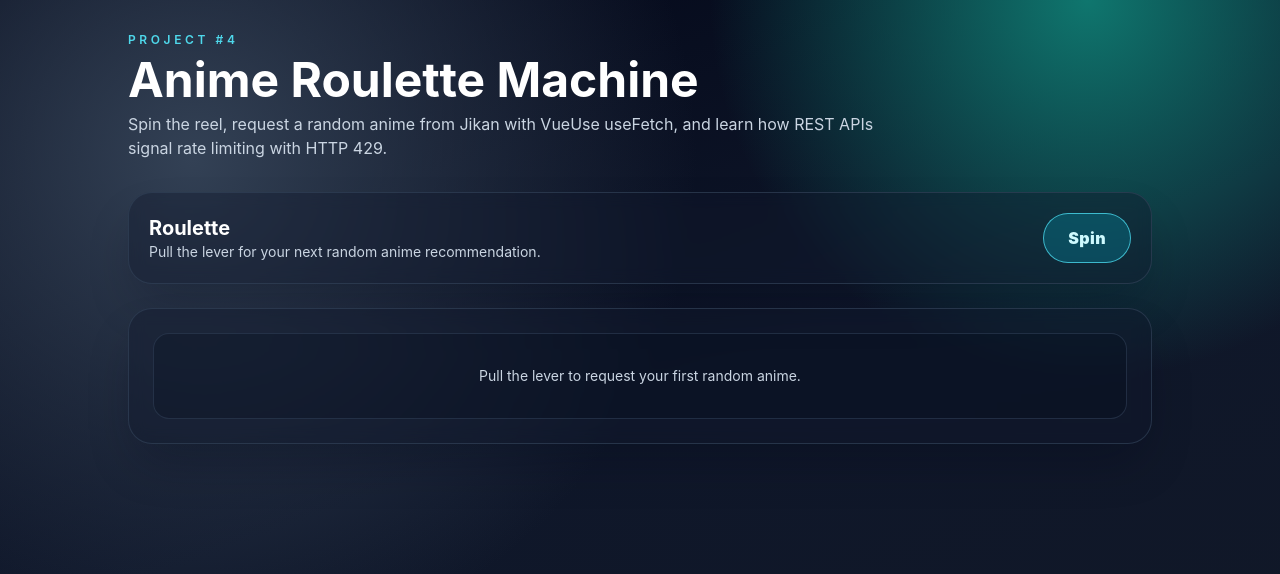
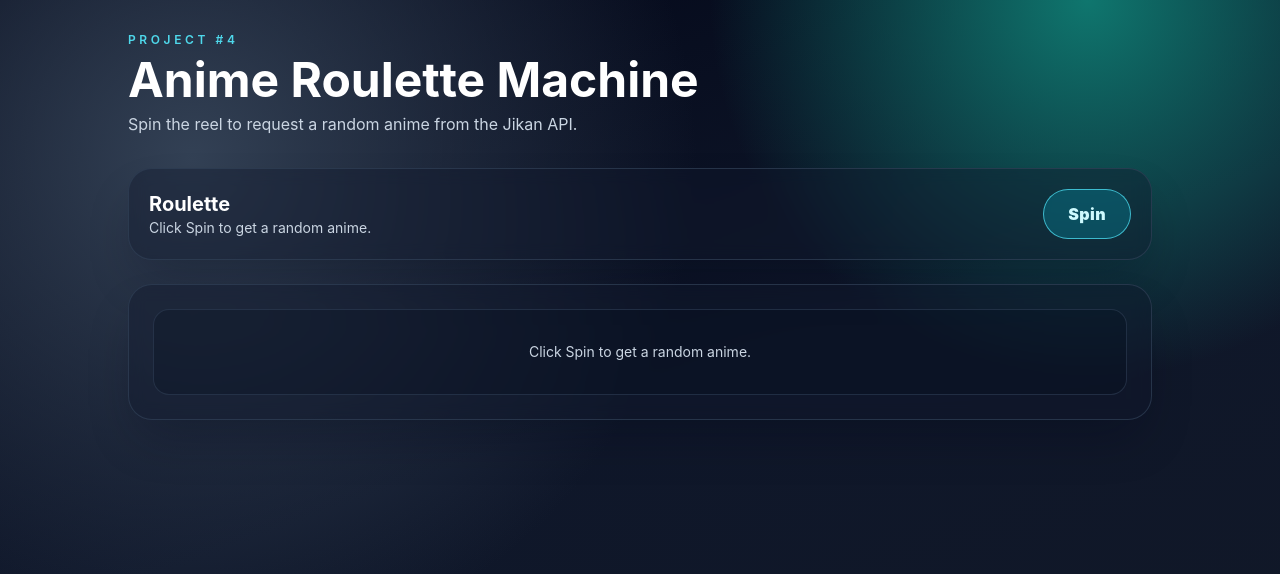
Before and after one commit to JEDl956/anime-roulette-watchlist-JEDl, a Vue app: page / in a window 1280 px wide. Shown: the top 574 px of the page. Built offline with nearby package versions, Linux system fonts and the light colour scheme.

Commit message:
added notes

```diff
--- a/src/components/AnimeCard.vue
+++ b/src/components/AnimeCard.vue
@@ -1,25 +1,34 @@
 <script setup>
 const props = defineProps({
-  anime: { type: Object, default: null },
-  loading: { type: Boolean, default: false },
-  error: { type: String, default: '' },
-  inwatchlist: { type: Boolean, default: false },
+  anime: { type: Object, default: null }, // stores anime data
+  loading: { type: Boolean, default: false }, // shows loading state
+  error: { type: String, default: '' }, // shows error message
+  inwatchlist: { type: Boolean, default: false }, // if anime is saved
 })
 </script>
 
 <template>
+  <!-- Main card container -->
   <section
     class="rounded-3xl border border-slate-700/70 bg-slate-900/40 p-6 shadow-2xl shadow-slate-950/30 backdrop-blur"
   >
-    <!-- Loading -->
+
+    <!-- Loading state -->
     <div v-if="props.loading" class="space-y-4">
       <div class="flex items-center gap-3 text-cyan-300">
+        <!-- spinning circle -->
         <div class="h-5 w-5 animate-spin rounded-full border-2 border-cyan-400 border-t-transparent"></div>
-        <p class="font-semibold tracking-wide">Shuffling anime reels...</p>
+
+        <!-- loading message -->
+        <p class="font-semibold tracking-wide">
+          Loading anime...
+        </p>
       </div>
 
+      <!-- placeholder for image -->
       <div class="h-72 animate-pulse rounded-2xl bg-slate-800"></div>
 
+      <!-- placeholder for text -->
       <div class="grid grid-cols-3 gap-2">
         <div class="h-3 animate-pulse rounded bg-slate-700"></div>
         <div class="h-3 animate-pulse rounded bg-slate-700"></div>
@@ -27,25 +36,35 @@ const props = defineProps({
       </div>
     </div>
 
-    <!-- Error -->
+    <!-- Error state -->
     <div
       v-else-if="props.error"
       class="rounded-2xl border border-red-300/50 bg-red-500/10 p-4 text-red-100"
     >
-      <h3 class="text-lg font-semibold">Spin failed</h3>
-      <p class="mt-2 text-sm text-red-100/90">{{ props.error }}</p>
-    </div>
+      <h3 class="text-lg font-semibold">Error</h3>
 
-    <!-- First state (no anime yet) -->
-    <div v-else-if="!props.anime" class="rounded-2xl border border-slate-700/60 bg-slate-950/20 p-8">
-      <p class="text-center text-sm text-slate-300">
-        Pull the lever to request your first random anime.
+      <!-- show error message -->
+      <p class="mt-2 text-sm text-red-100/90">
+        {{ props.error }}
       </p>
     </div>
 
-    <!-- Success (later when you wire the API) -->
+    <!-- First state (before spin) -->
+    <div
+      v-else-if="!props.anime"
+      class="rounded-2xl border border-slate-700/60 bg-slate-950/20 p-8"
+    >
+      <p class="text-center text-sm text-slate-300">
+        Click Spin to get a random anime.
+      </p>
+    </div>
+
+    <!-- Success state -->
     <div v-else>
-      <p class="text-slate-200">Anime loaded!</p>
+      <p class="text-slate-200">
+        Anime loaded.
+      </p>
     </div>
+
   </section>
 </template>
--- a/src/views/HomePage.vue
+++ b/src/views/HomePage.vue
@@ -1,18 +1,17 @@
 <script setup>
-import { ref } from 'vue'
-import AnimeCard from '@/components/AnimeCard.vue'
+import { ref } from 'vue' // reactive state
+import AnimeCard from '@/components/AnimeCard.vue' // anime display component
 
-const loading = ref(false)
-const error = ref('')
+const loading = ref(false) // controls loading state
+const error = ref('') // stores error message
 
+// runs when Spin button is clicked
 const spin = () => {
-  // demo behavior: toggle loading then toggle error
   loading.value = true
   error.value = ''
 
   setTimeout(() => {
     loading.value = false
-    // comment this out later when you connect the API
     // error.value = 'Something went wrong'
   }, 900)
 }
@@ -23,6 +22,8 @@ const spin = () => {
     class="min-h-screen bg-[radial-gradient(circle_at_15%_20%,#334155,transparent_40%),radial-gradient(circle_at_85%_0%,#0f766e,transparent_28%),linear-gradient(160deg,#020617,#0f172a,#111827)] px-4 py-8 text-slate-100 sm:px-6 lg:px-8"
   >
     <div class="mx-auto max-w-5xl">
+
+      <!-- Page title -->
       <header class="mb-8">
         <p class="text-xs font-semibold tracking-[0.3em] text-cyan-300/90 uppercase">
           Project #4
@@ -33,23 +34,24 @@ const spin = () => {
         </h1>
 
         <p class="mt-2 max-w-3xl text-sm text-slate-300 sm:text-base">
-          Spin the reel, request a random anime from Jikan with VueUse useFetch,
-          and learn how REST APIs signal rate limiting with HTTP 429.
+          Spin the reel to request a random anime from the Jikan API.
         </p>
       </header>
 
-      <!-- Roulette card -->
+      <!-- Spin control -->
       <section
         class="rounded-3xl border border-slate-700/70 bg-slate-900/40 p-5 shadow-2xl shadow-slate-950/30 backdrop-blur"
       >
         <div class="flex flex-col gap-3 sm:flex-row sm:items-center sm:justify-between">
           <div>
             <h2 class="text-xl font-bold text-white">Roulette</h2>
+
             <p class="text-sm text-slate-300">
-              Pull the lever for your next random anime recommendation.
+              Click Spin to get a random anime.
             </p>
           </div>
 
+          <!-- Button triggers spin() -->
           <button
             type="button"
             @click="spin"
@@ -60,10 +62,11 @@ const spin = () => {
         </div>
       </section>
 
-      <!-- Big result card (full width under roulette) -->
+      <!-- Anime result card -->
       <div class="mt-6">
         <AnimeCard :loading="loading" :error="error" />
       </div>
+
     </div>
   </main>
 </template>
```
